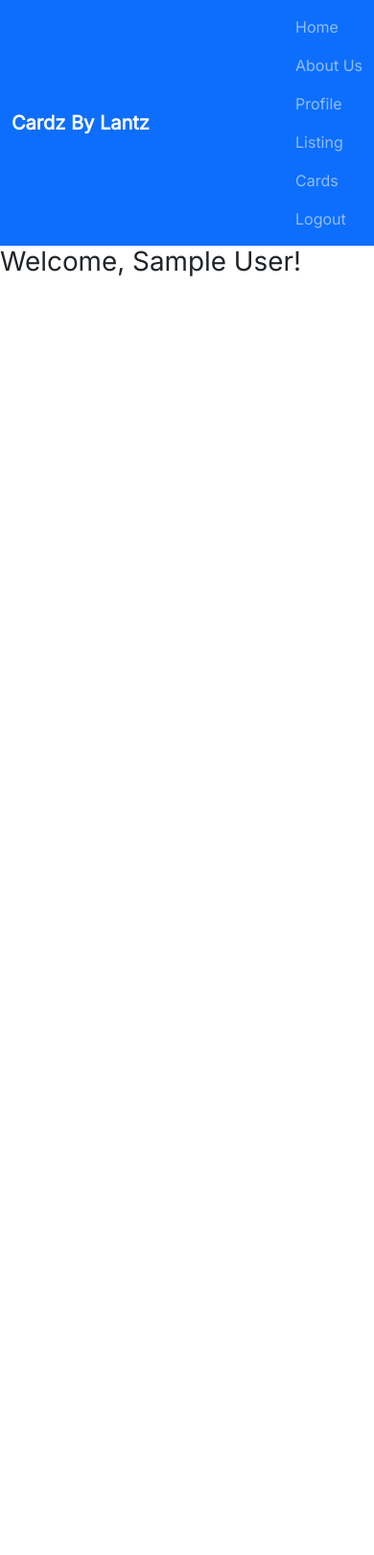
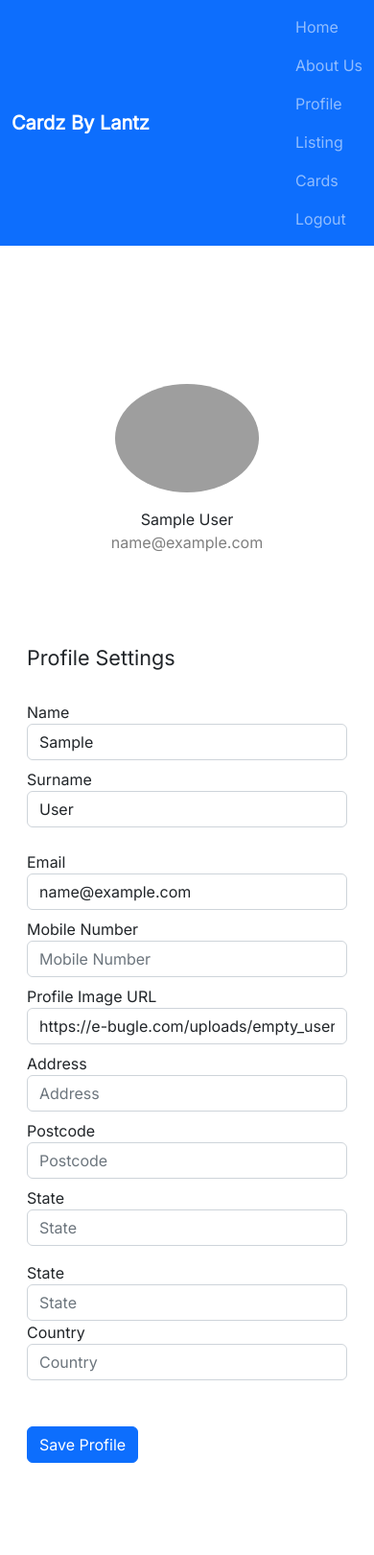
Before and after one commit to muic-trading-cards/backend, a Flask app: page /profile in a window 390 px wide. Shown: the whole page at 96% size. Before the commit the page ends 288 px from the top, so only its background shows below. Run offline with Flask 3, Linux system fonts and the light colour scheme; the visitor is signed in with stand-in values (Sample User, id 1); data comes from the database, SQL or seed files in the repository; parts of the project's set-up code (start-up, migrations or seed data) failed here and were passed over; grey boxes are pictures that could not be loaded.

Commit message:
feat: added functionality for updating user profile / design for profile

```diff
--- a/app/main.py
+++ b/app/main.py
@@ -2,6 +2,7 @@ from flask import Flask, Blueprint, render_template
 from flask_login import login_required, current_user
 from app.schema import *
 from app.base import *
+from app.shared import default_profile_picture_url
 
 main = Blueprint('main', __name__)
 Base.metadata.create_all(Engine)
@@ -14,4 +15,5 @@ def index():
 @main.route('/profile', methods=['GET'])
 @login_required
 def profile():
-    return render_template('profile.html', first_name=current_user.first_name, last_name=current_user.last_name)
+    pfp = default_profile_picture_url if current_user.profile_picture_url is None else current_user.profile_picture_url
+    return render_template('profile.html', first_name=current_user.first_name, last_name=current_user.last_name, email=current_user.email, pfp_url=pfp)
--- a/app/schema.py
+++ b/app/schema.py
@@ -32,6 +32,7 @@ class User(Base, UserMixin):
     first_name = Column(String(100))
     last_name = Column(String(100))
     permission_level = Column(Integer, ForeignKey('permission_levels.id'), default=2)
+    profile_picture_url = Column(String(100), nullable=True)
     created_at = Column(DateTime)
     listings = relationship('Listing', backref='owner')
     cards = relationship('Card', backref='owner')
--- a/app/shared.py
+++ b/app/shared.py
@@ -11,3 +11,4 @@ mysql_db    = os.environ.get("login_db") #old but login_db is the name of the da
 
 
 mysql_uri = f"mysql+pymysql://{db_user}:{db_password}@{db_host}/{mysql_db}"
+default_profile_picture_url = "https://e-bugle.com/uploads/empty_user.png"
--- a/app/templates/profile.html
+++ b/app/templates/profile.html
@@ -1,7 +1,39 @@
 {% extends "base.html" %}
 
 {% block content %}
-<h1 class="title">
-  Welcome, {{ first_name }} {{ last_name }}!
-</h1>
+<div class="container rounded bg-white mt-5 mb-5">
+    <div class="row">
+        <div class="col-md-3 border-right">
+			<div class="d-flex flex-column align-items-center text-center p-3 py-5"><img class="rounded-circle mt-5 mb-3" width="150px" src={{ pfp_url }}><span class="font-weight-bold">{{ first_name }} {{ last_name }}</span><span class="text-black-50">{{ email }}</span><span> </span></div>
+        </div>
+        <div class="col-md-5 border-right">
+            <div class="p-3 py-5">
+                <div class="d-flex justify-content-between align-items-center mb-3">
+                    <h4 class="text-right">Profile Settings</h4>
+                </div>
+				<form method="POST" action="/update-profile">
+                <div class="row mt-2">
+					<div class="col-md-6 mt-2"><label class="labels">Name</label><input type="text" name="first_name" class="form-control" placeholder="First name" value={{ first_name }} required></div>
+					<div class="col-md-6 mt-2"><label class="labels">Surname</label><input type="text" name="last_name" class="form-control" placeholder="Last Name" value={{ last_name }} required></div>
+                </div>
+                <div class="row mt-3">
+					<div class="col-md-12 mt-2"><label class="labels">Email</label><input type="text" name="email" class="form-control" placeholder="Email" value={{ email }} required></div>
+                    <div class="col-md-12 mt-2"><label class="labels">Mobile Number</label><input type="text" class="form-control" placeholder="Mobile Number" value=""></div>
+					<div class="col-md-12 mt-2"><label class="labels">Profile Image URL</label><input type="text" name="pfp_url" class="form-control" placeholder="Profile Image URL" value={{ pfp_url }} required></div>
+                    <div class="col-md-12 mt-2"><label class="labels">Address</label><input type="text" class="form-control" placeholder="Address" value=""></div>
+                    <div class="col-md-12 mt-2"><label class="labels">Postcode</label><input type="text" class="form-control" placeholder="Postcode" value=""></div>
+                    <div class="col-md-12 mt-2"><label class="labels">State</label><input type="text" class="form-control" placeholder="State" value=""></div>
+                </div>
+                <div class="row mt-3">
+                    <div class="col-md-6"><label class="labels">State</label><input type="text" class="form-control" value="" placeholder="State"></div>
+                    <div class="col-md-6"><label class="labels">Country</label><input type="text" class="form-control" placeholder="Country" value=""></div>
+                </div>
+                <div class="mt-5 text-right"><button class="btn btn-primary" type="submit">Save Profile</button></div>
+				</form>
+            </div>
+        </div>
+    </div>
+</div>
+</div>
+</div>
 {% endblock %}
```
Also changed, not shown: app/auth.py (+22 -2 lines), app/templates/listing.html (line endings or trailing spaces).
